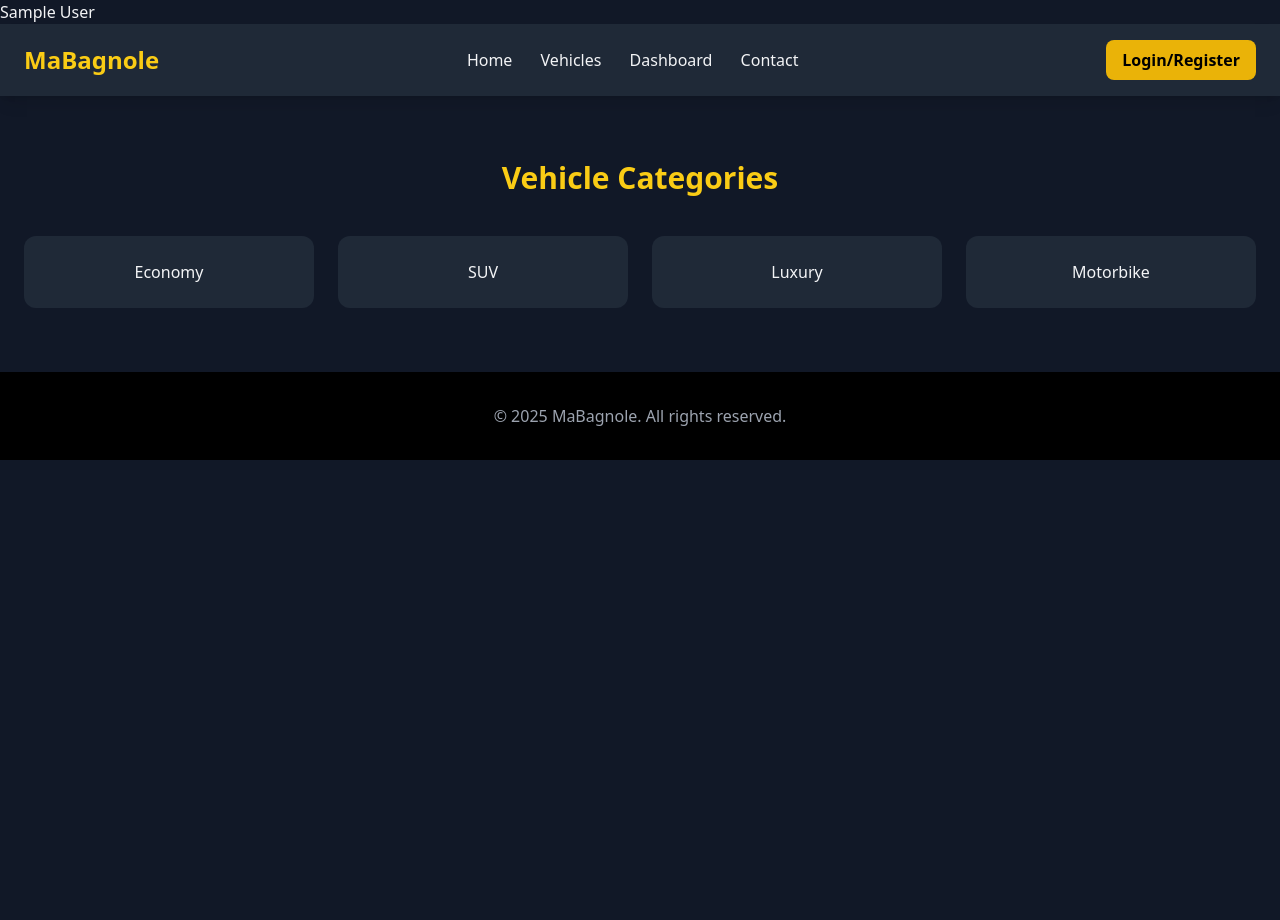
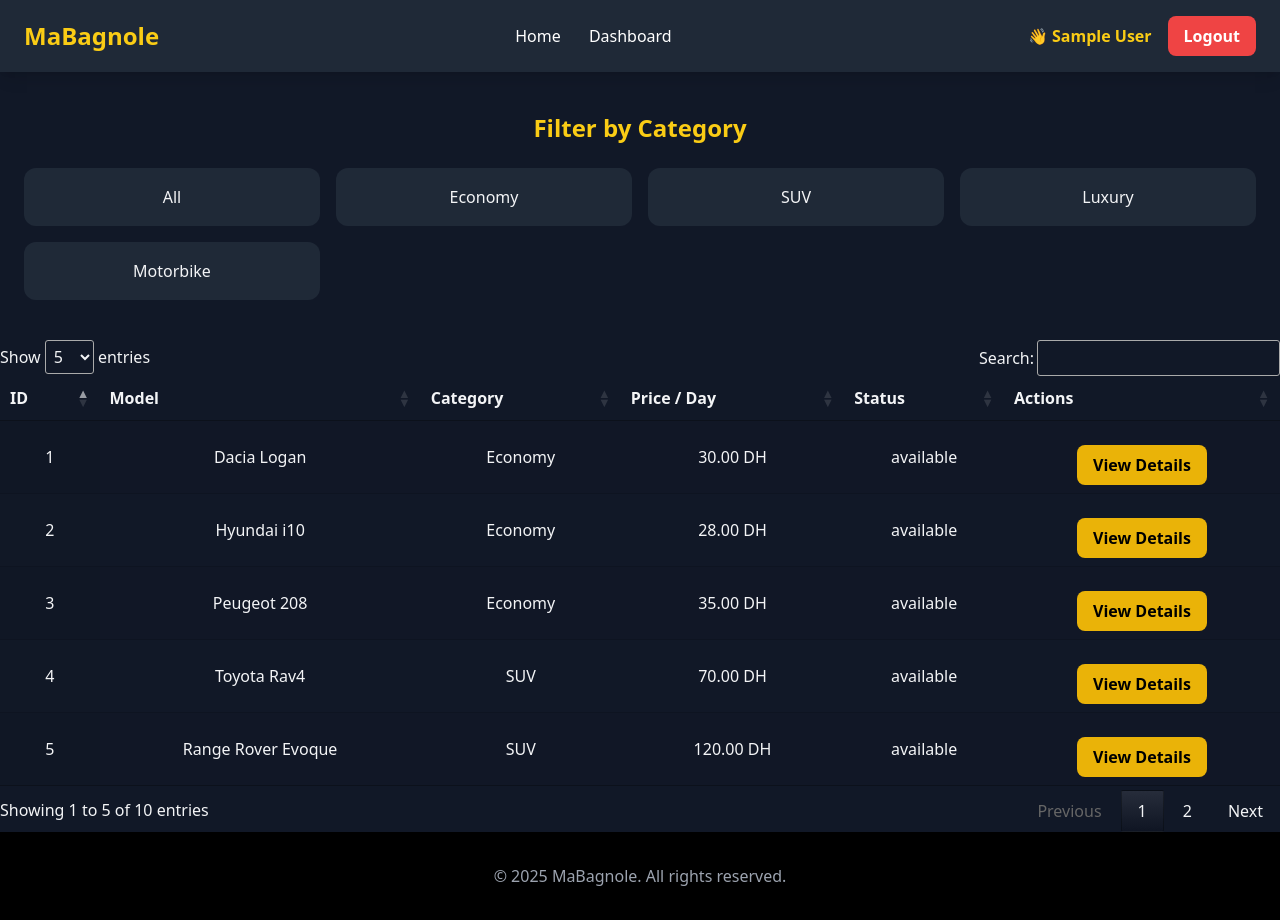
Before and after one commit to Gourita-M/MaBagnole-Brief, a PHP site: page /View/Vehicles.php in a window 1280 px wide. Before the commit the page ends 460 px from the top, so only its background shows below. Run offline with PHP 8.4, Linux system fonts and the light colour scheme; the visitor is signed in with stand-in values (Sample User, id 1); data comes from the database, SQL or seed files in the repository; some libraries are stand-ins or nearby versions.

Commit message:
feat: Contact Page . added header page to include . logout page

```diff
--- a/code/View/Vehicles.php
+++ b/code/View/Vehicles.php
@@ -1,10 +1,7 @@
 <?php
   session_start();
 
-  echo $_SESSION['username'];
-
-  // session_unset();
-  // session_destroy();
+  include_once "../controlls/vehicles_pagination.php";
 
 ?>
 <!DOCTYPE html>
@@ -14,28 +11,11 @@
   <title>MaBagnole | Car Rental</title>
   <meta name="viewport" content="width=device-width, initial-scale=1.0" />
   <script src="https://cdn.tailwindcss.com"></script>
+  <link rel="stylesheet" href="https://cdn.datatables.net/1.13.8/css/jquery.dataTables.min.css">
 </head>
 <body class="bg-gray-900 text-gray-100">
 
-<!-- NAVBAR -->
-<header class="bg-gray-800 shadow-lg">
-  <div class="max-w-7xl mx-auto px-6 py-4 flex justify-between items-center">
-    <h1 class="text-2xl font-bold text-yellow-400">MaBagnole</h1>
-
-    <nav class="space-x-6 hidden md:block">
-      <a href="../index.php" class="hover:text-yellow-400 transition">Home</a>
-      <a href="./View/testing.php" class="hover:text-yellow-400 transition">Vehicles</a>
-      <a href="./View/admin.php" class="hover:text-yellow-400 transition">Dashboard</a>
-      <a href="#" class="hover:text-yellow-400 transition">Contact</a>
-    </nav>
-
-    <button id="open-login-modal"
-      class="bg-yellow-500 text-black px-4 py-2 rounded-lg font-semibold hover:bg-yellow-400 transition">
-      Login/Register
-    </button>
-  </div>
-</header>
-
+<?php include_once "./header.php"; ?>
 <!-- AUTH MODAL -->
 <div id="auth-modal" class="fixed inset-0 bg-black bg-opacity-80 flex items-center justify-center hidden z-50">
   <div class="bg-gray-800 rounded-xl shadow-2xl w-full max-w-md p-6 relative text-gray-100">
@@ -92,25 +72,80 @@
   </div>
 </div>
 
-<!-- CATEGORIES -->
-<section class="max-w-7xl mx-auto px-6 py-16">
-  <h3 class="text-3xl font-bold mb-10 text-center text-yellow-400">Vehicle Categories</h3>
+<!-- CATEGORY FILTER -->
+<section class="max-w-7xl mx-auto px-6 py-10">
+  <h3 class="text-2xl font-bold mb-6 text-center text-yellow-400">
+    Filter by Category
+  </h3>
 
-  <div class="grid grid-cols-1 sm:grid-cols-2 md:grid-cols-4 gap-6">
-    <div class="bg-gray-800 rounded-xl p-6 text-center hover:bg-gray-700 transition">
+  <div class="grid grid-cols-2 sm:grid-cols-4 gap-4">
+
+    <div data-category=""
+      class="category-card bg-gray-800 rounded-xl p-4 text-center cursor-pointer
+             hover:bg-gray-700 transition border border-transparent">
+      All
+    </div>
+
+    <div data-category="Economy"
+      class="category-card bg-gray-800 rounded-xl p-4 text-center cursor-pointer
+             hover:bg-gray-700 transition border border-transparent">
       Economy
     </div>
-    <div class="bg-gray-800 rounded-xl p-6 text-center hover:bg-gray-700 transition">
+
+    <div data-category="SUV"
+      class="category-card bg-gray-800 rounded-xl p-4 text-center cursor-pointer
+             hover:bg-gray-700 transition border border-transparent">
       SUV
     </div>
-    <div class="bg-gray-800 rounded-xl p-6 text-center hover:bg-gray-700 transition">
+
+    <div data-category="Luxury"
+      class="category-card bg-gray-800 rounded-xl p-4 text-center cursor-pointer
+             hover:bg-gray-700 transition border border-transparent">
       Luxury
     </div>
-    <div class="bg-gray-800 rounded-xl p-6 text-center hover:bg-gray-700 transition">
+
+    <div data-category="Motorbike"
+      class="category-card bg-gray-800 rounded-xl p-4 text-center cursor-pointer
+             hover:bg-gray-700 transition border border-transparent">
       Motorbike
     </div>
+
   </div>
 </section>
+
+
+
+<table id="vehiclesTable" class="display w-full text-center">
+  <thead>
+    <tr>
+      <th>ID</th>
+      <th>Model</th>
+      <th>Category</th>
+      <th>Price / Day</th>
+      <th>Status</th>
+      <th>Actions</th>
+    </tr>
+  </thead>
+  <tbody>
+    <?php foreach ($vehicles as $v): ?>
+      <tr>
+        <td><?= $v['vehicle_id'] ?></td>
+        <td><?= $v['model'] ?></td>
+        <td><?= $v['cate_name'] ?></td>
+        <td><?= $v['price_day'] ?> DH</td>
+        <td><?= $v['vehicle_status'] ?></td>
+        <td>
+          <a href="./Vehicle_details.php?id=<?= $v['vehicle_id'] ?>"
+           class="mt-4 inline-block bg-yellow-500 text-black px-4 py-2 rounded-lg font-semibold
+                  hover:bg-yellow-400 transition">
+          View Details
+        </a>
+        </td>
+      </tr>
+    <?php endforeach; ?>
+  </tbody>
+</table>
+
 
 <!-- FOOTER -->
 <footer class="bg-black text-gray-400">
@@ -119,5 +154,41 @@
   </div>
 </footer>
 
+<script src="https://code.jquery.com/jquery-3.7.1.min.js"></script>
+<script src="https://cdn.datatables.net/1.13.8/js/jquery.dataTables.min.js"></script>
+<script>
+$(document).ready(function () {
+
+  const table = $('#vehiclesTable').DataTable({
+    pageLength: 5,
+    lengthMenu: [5, 10, 25, 50],
+    ordering: true,
+    searching: true,
+    info: true
+  });
+
+  $('.category-card').on('click', function () {
+
+    $('.category-card').removeClass('border-yellow-400 text-yellow-400');
+    $(this).addClass('border-yellow-400 text-yellow-400');
+
+    const category = $(this).data('category');
+
+    if (category) {
+      table.column(2).search('^' + category + '$', true, false).draw();
+    } else {
+      table.column(2).search('').draw();
+    }
+  });
+
+});
+</script>
+<style>
+  .category-card.border-yellow-400 {
+    box-shadow: 0 0 15px rgba(250, 204, 21, 0.4);
+  }
+</style>
+
+
 </body>
 </html>
--- /dev/null
+++ b/code/View/header.php
@@ -0,0 +1,100 @@
+<header class="bg-gray-800 shadow-lg">
+  <div class="max-w-7xl mx-auto px-6 py-4 flex justify-between items-center">
+    <h1 class="text-2xl font-bold text-yellow-400">MaBagnole</h1>
+
+    <nav class="space-x-6 hidden md:block">
+      <a href="../index.php" class="hover:text-yellow-400 text-white transition">Home</a>
+      <?php
+      if(isset($_SESSION['role'])){
+      if($_SESSION['role'] === 'admin'){
+        echo '<a href="../View/admin.php" class="hover:text-yellow-400 text-white transition">Dashboard</a>';
+      }else{
+        echo '<a href="../View/rented.php" class="hover:text-yellow-400 text-white transition">Rented</a>
+              <a href="../View/Vehicles.php" class="hover:text-yellow-400 text-white transition">Vehicles</a>';
+      }
+    }else echo '<a href="../View/contact.php" class="hover:text-yellow-400 text-white transition">Contact</a>';
+    ?>
+    </nav>
+
+    <?php
+    if (isset($_SESSION['username'])){
+      echo "
+      <div class='flex items-center gap-4'>
+        <span class='text-yellow-400 font-semibold'>
+          👋 {$_SESSION['username']}
+        </span>
+
+        <a href='../controlls/logout.php'
+          class='bg-red-500 text-white px-4 py-2 rounded-lg font-semibold hover:bg-red-400 transition'>
+          Logout
+        </a>
+      </div> ";
+    }else{
+      echo "
+      <button
+        class='open-login-modal bg-yellow-500 text-black px-4 py-2 rounded-lg font-semibold hover:bg-yellow-400 transition'>
+        Login / Register
+      </button>
+      ";
+    }
+    ?>
+    <button
+        class='open-login-modal hidden bg-yellow-500 text-black px-4 py-2 rounded-lg font-semibold hover:bg-yellow-400 transition'>
+        Login / Register
+      </button>
+  </div>
+</header>
+
+
+<div id="auth-modal" class="fixed inset-0 bg-black bg-opacity-80 flex items-center justify-center hidden z-50">
+  <div class="bg-gray-800 rounded-xl shadow-2xl w-full max-w-md p-6 relative text-gray-100">
+
+    <button id="close-auth-modal"
+      class="absolute top-3 right-3 text-gray-400 hover:text-white text-2xl">&times;</button>
+
+    <div id="login-form">
+      <h2 class="text-2xl font-bold mb-6 text-center text-yellow-400">Login</h2>
+      <form method="POST">
+        <input name="email" type="email" placeholder="Email"
+          class="w-full mb-4 px-4 py-3 bg-gray-700 border border-gray-600 rounded-lg focus:ring-2 focus:ring-yellow-500 outline-none" />
+
+        <input name="password" type="password" placeholder="Password"
+          class="w-full mb-6 px-4 py-3 bg-gray-700 border border-gray-600 rounded-lg focus:ring-2 focus:ring-yellow-500 outline-none" />
+
+        <button name="login" type="submit"
+          class="w-full bg-yellow-500 text-black py-3 rounded-lg font-semibold hover:bg-yellow-400 transition">
+          Login
+        </button>
+      </form>
+
+      <p class="mt-4 text-center text-sm text-gray-400">
+        Don’t have an account?
+        <button id="show-register" class="text-yellow-400 hover:underline">Register</button>
+      </p>
+    </div>
+
+    <div id="register-form" class="hidden">
+      <h2 class="text-2xl font-bold mb-6 text-center text-yellow-400">Register</h2>
+      <form method="POST">
+        <input name="name" type="text" placeholder="Username"
+          class="w-full mb-4 px-4 py-3 bg-gray-700 border border-gray-600 rounded-lg" />
+
+        <input name="email" type="email" placeholder="Email"
+          class="w-full mb-4 px-4 py-3 bg-gray-700 border border-gray-600 rounded-lg" />
+
+        <input name="password" type="password" placeholder="Password"
+          class="w-full mb-6 px-4 py-3 bg-gray-700 border border-gray-600 rounded-lg" />
+
+        <button name="register" type="submit"
+          class="w-full bg-yellow-500 text-black py-3 rounded-lg font-semibold hover:bg-yellow-400 transition">
+          Register
+        </button>
+      </form>
+
+      <p class="mt-4 text-center text-sm text-gray-400">
+        Already have an account?
+        <button id="show-login" class="text-yellow-400 hover:underline">Login</button>
+      </p>
+    </div>
+  </div>
+</div>
--- a/code/controlls/Reservation_logic.php
+++ b/code/controlls/Reservation_logic.php
@@ -8,10 +8,6 @@
 
     $datavehicle = $vehicle->findVehicleById($_GET['id']);
 
-    print_r($datavehicle);
-
-    $dd = 1 ;
-
     if(isset($_POST['reserve'])){
 
         $reservetion->vehicleid = $_GET['id'];
@@ -19,7 +15,7 @@
         $reservetion->end_date = $_POST['back'];
         $reservetion->location = $_POST['picklocation'];
 
-        $result = $reservetion->createReservation($dd);
+        $result = $reservetion->createReservation($_SESSION['userid']);
 
         if($result){
             header("Location: ../View/rented.php");
--- a/code/controlls/admin_logic.php
+++ b/code/controlls/admin_logic.php
@@ -14,4 +14,7 @@ $vehicledata = $Vehicles->getVehicle();
 $categorydata = $category->getCategories();
 $reserdata = $reservation->getReservationByVehicle();
 
+$revidate = $review->getReviewsWithVehicles();
+
+
 ?>
--- a/code/controlls/login_register.php
+++ b/code/controlls/login_register.php
@@ -1,5 +1,5 @@
 <?php
-    include "../config/database.php";
+    include "./config/database.php";
     include "../code/models/user.php";
 
     $users = new User();
@@ -14,10 +14,12 @@
         $result = $users->login();
 
         if($result === true){
+            $_SESSION['userid'] = $users->getUserId();
             $_SESSION['username'] = $users->getName();
+            $_SESSION['role'] = $users->getRole();
         }
         else{
-            echo "<script>alert('Wrong')</script>";
+            echo "Wrong Email or Password";
         }
     }
 
--- /dev/null
+++ b/code/controlls/vehicles_pagination.php
@@ -0,0 +1,9 @@
+<?php
+
+    include "../config/database.php";
+    include_once "../models/Vehicles.php";
+
+    $vehicle = new Vehicles;
+    $vehicles = $vehicle->getVehicleCategory();
+
+?>
--- a/code/index.js
+++ b/code/index.js
@@ -1,5 +1,5 @@
     const authModal = document.getElementById('auth-modal');
-    const openLoginBtn = document.getElementById('open-login-modal');
+    const openLoginBtn = document.querySelector('.open-login-modal');
     const closeAuthBtn = document.getElementById('close-auth-modal');
     const loginForm = document.getElementById('login-form');
     const registerForm = document.getElementById('register-form');
--- a/code/models/Vehicles.php
+++ b/code/models/Vehicles.php
@@ -110,6 +110,25 @@ class Vehicles
         return $stmt->fetch();
     }
 
+//getVehicleCategory
+
+    public function getVehicleCategory()
+    {
+        try{
+            $sql = "SELECT * FROM vehicles v
+                    LEFT JOIN categories c
+                    ON c.id = v.category_id;";
+
+            $stmt = DataBase::Connect()->prepare($sql);
+
+            $stmt->execute();
+
+            return $stmt->fetchAll();
+
+        }catch(pdoexception $e){
+            return $e;
+        }
+    }
 //vehicleStatus
 
 
```
Also changed, not shown: code/View/Vehicle_details.php (+47 -15 lines), code/View/admin.php (+24 -12 lines), code/View/rent.php (+2 -11 lines), code/View/rented.php (+6 -18 lines), code/controlls/logout.php (added, +14 -0 lines), code/controlls/rented_logic.php (+24 -3 lines), code/index.php (+37 -13 lines), code/models/Reservation.php (+9 -6 lines), code/models/Review.php (+32 -4 lines), code/models/user.php (+24 -0 lines), Diagram/User Case.png (added), code/View/contact.php (added).
